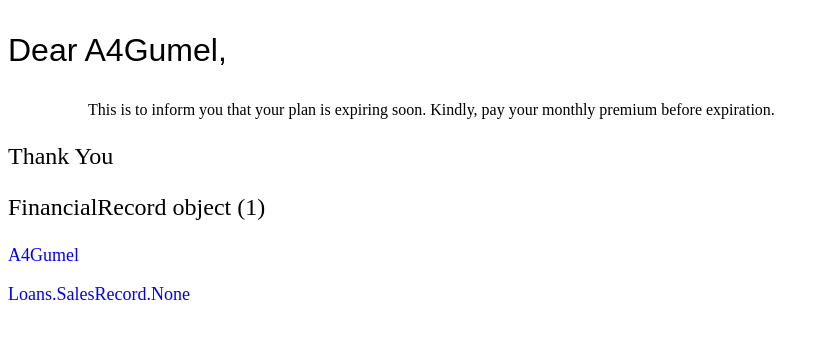
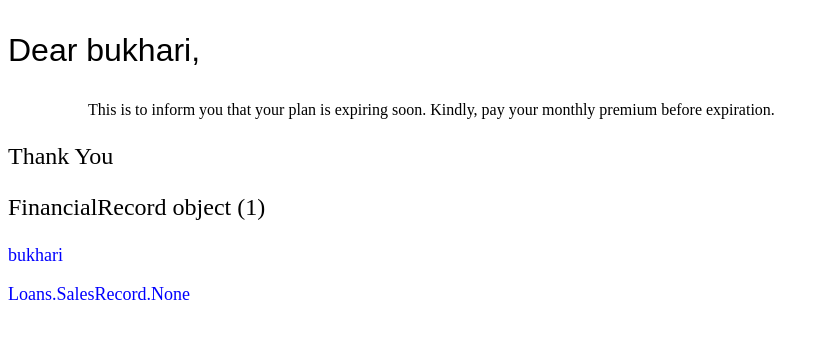
Before and after one commit to Bukharee/Lamuni, a Django app: template templates/temp.html in a window 1280 px wide. Shown: the top 339 px of the page, without its empty margins (0-829 px from the left). Run offline with Django 4.2, Linux system fonts and the light colour scheme; the template is opened without the code that fills it, so the values that code supplies are empty; some libraries are stand-ins or nearby versions.

Commit message:
commit din dole

```diff
--- a/templates/temp.html
+++ b/templates/temp.html
@@ -6,11 +6,11 @@
 </head>
 
 <body>
-    <p style="color: black; font-size: xx-large; font-family:Arial, Helvetica, sans-serif, Geneva, Tahoma, sans-serif;"> Dear A4Gumel,</p>
+    <p style="color: black; font-size: xx-large; font-family:Arial, Helvetica, sans-serif, Geneva, Tahoma, sans-serif;"> Dear bukhari,</p>
     <p style="padding-left: 5em;">This is to inform you that your plan is expiring soon. Kindly, pay your monthly premium before expiration.</p>
     <p style="font-size: x-large;">Thank You</p>
     <p style="font-size: x-large;">FinancialRecord object (1)</p>
-    <p style="font-size: large; color: blue;">A4Gumel</p>
+    <p style="font-size: large; color: blue;">bukhari</p>
     <p style="font-size: large; color: blue;">Loans.SalesRecord.None</p>
 </body>
 </html>
```
Also changed, not shown: Lessons/migrations/0001_initial.py, Loans/migrations/0001_initial.py, Loans/migrations/0004_alter_beneficiaries_user_alter_loan_fsp_delete_fsp.py (deleted), Loans/migrations/0005_remove_beneficiaries_is_given.py (deleted), Loans/migrations/0006_beneficiaries_is_given.py (deleted), Loans/migrations/0007_delete_sector_alter_loan_sectors.py (deleted), Users/migrations/0001_initial.py, Users/migrations/0002_sector.py (deleted), Users/migrations/0003_user_sector.py (deleted), Wallet/migrations/0001_initial.py, 1 other file.
